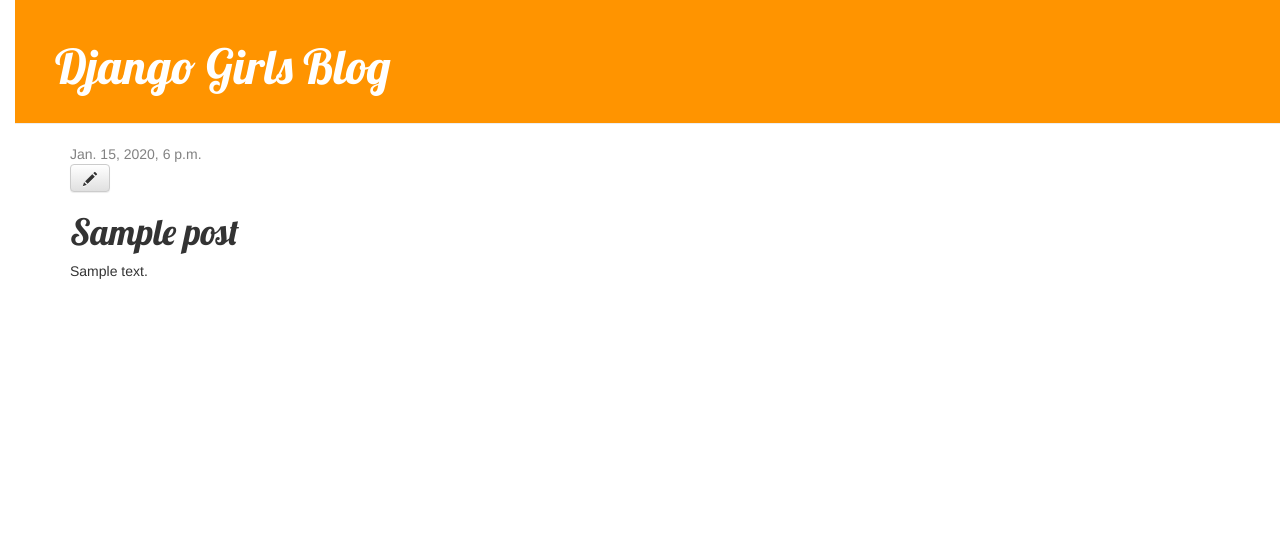
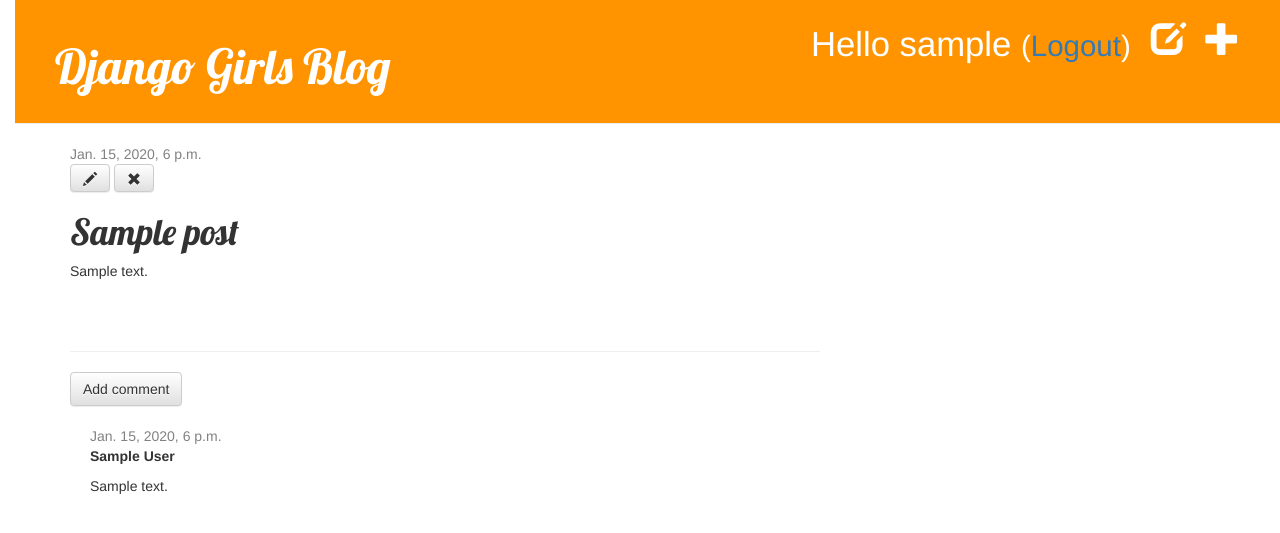
Before and after one commit to dachenlian/my-first-blog, a Django app: page /post/1/ in a window 1280 px wide. Shown: the top 533 px of the page. Run offline with Django 3.2, Linux system fonts and the light colour scheme; a user stored in the database is signed in; tables that the repository leaves empty hold one stand-in row (values such as "Sample post"); some libraries are stand-ins or nearby versions.

Commit message:
Finished optionals.

```diff
--- a/mysite/blog/admin.py
+++ b/mysite/blog/admin.py
@@ -1,4 +1,5 @@
 from django.contrib import admin
-from .models import Post
+from .models import Post, Comment
 
 admin.site.register(Post)
+admin.site.register(Comment)
--- a/mysite/blog/models.py
+++ b/mysite/blog/models.py
@@ -6,12 +6,30 @@ class Post(models.Model):
     author = models.ForeignKey('auth.User', on_delete=models.CASCADE)
     title = models.CharField(max_length=200)
     text = models.TextField()
-    created_date = models.DateTimeField(default=timezone.now())
+    created_date = models.DateTimeField(default=timezone.now)
     published_date = models.DateTimeField(blank=True, null=True)
 
     def publish(self):
-        self.published_date = timezone.now()
+        self.published_date = timezone.now
         self.save()
 
     def __str__(self):
         return self.title
+
+    def approved_comments(self):
+        return self.comments.filter(approved_comment=True)
+
+
+class Comment(models.Model):
+    post = models.ForeignKey('blog.Post', related_name='comments', on_delete=models.CASCADE)
+    author = models.CharField(max_length=200)
+    text = models.TextField()
+    created_date = models.DateTimeField(default=timezone.now)
+    approved_comment = models.BooleanField(default=False)
+
+    def approve(self):
+        self.approved_comment = True
+        self.save()
+
+    def __str__(self):
+        return self.text
--- a/mysite/blog/static/css/blog.css
+++ b/mysite/blog/static/css/blog.css
@@ -53,3 +53,7 @@ h1, h2, h3, h4 {
 .post h1 a, .post h1 a:visited {
     color: #000000;
 }
+
+.comment {
+    margin: 20px 0px 20px 20px;
+}
--- a/mysite/blog/templates/blog/base.html
+++ b/mysite/blog/templates/blog/base.html
@@ -10,8 +10,12 @@
 </head>
 <body>
     <div class="page-header">
-        {% if user.isauthenticated %}
+        {% if user.is_authenticated %}
         <a href="{% url 'post_new' %}" class="top-menu"><span class="glyphicon glyphicon-plus"></span></a>
+        <a href="{% url 'post_draft_list' %}" class="top-menu"><span class="glyphicon glyphicon-edit"></span></a>
+        <p class="top-menu">Hello {{ user.username }} <small>(<a href="{% url 'logout' %}">Logout</a>)</small></p>
+        {% else %}
+        <a href="{% url 'login' %}" class="top-menu"><span class="glyphicon glyphicon-lock"></span></a>
         {% endif %}
         <h1><a href="/">Django Girls Blog</a></h1>
     </div>
--- a/mysite/blog/templates/blog/post_detail.html
+++ b/mysite/blog/templates/blog/post_detail.html
@@ -6,11 +6,33 @@
     <div class="date">
         {{ post.published_date }}
     </div>
+    {% else %}
+        <a class="btn btn-default" href="{% url 'post_publish' pk=post.pk %}">Publish</a>
     {% endif %}
     {% if user.is_authenticated %}
     <a class="btn btn-default" href="{% url 'post_edit' pk=post.pk %}"><span class="glyphicon glyphicon-pencil"></span></a>
+    <a class="btn btn-default"href="{% url 'post_remove' pk=post.pk %}"><span class="glyphicon glyphicon-remove"></span></a>
     {% endif %}
     <h1>{{ post.title }}</h1>
     <p>{{ post.text|linebreaksbr }}</p>
 </div>
+<hr>
+<a class="btn btn-default" href="{% url 'add_comment_to_post' pk=post.pk %}">Add comment</a>
+{% for comment in post.comments.all %}
+    {% if user.is_authenticated or comment.approved_comment %}
+    <div class="comment">
+        <div class="date">
+            {{ comment.created_date }}
+        {% if not comment.approved_comment %}
+            <a class="btn btn-default" href="{% url 'comment_remove' pk=comment.pk %}"><span class="glyphicon glyphicon-remove"></span></a>
+            <a class="btn btn-default" href="{% url 'comment_approve' pk=comment.pk %}"><span class="glyphicon glyphicon-ok"></span></a>
+            {% endif %}
+        </div>
+        <strong>{{ comment.author }}</strong>
+        <p>{{ comment.text|linebreaks }}</p>
+    </div>
+{% endif %}
+{% empty %}
+    <p>No comments here yet :(</p>
+{% endfor %}
 {% endblock %}
--- a/mysite/blog/templates/blog/post_list.html
+++ b/mysite/blog/templates/blog/post_list.html
@@ -8,6 +8,7 @@
     </div>
     <h1><a href="{% url 'post_detail' pk=post.pk %}">{{ post.title }}</a></h1>
     <p>{{ post.text|linebreaksbr }}</p>
+    <a href="{% url 'post_detail' pk=post.pk%}">Comments: {{ post.approved_comments.count }}</a>
 </div>
 {% endfor %}
-{% endblock %}
+{% endblock content %}
--- a/mysite/blog/urls.py
+++ b/mysite/blog/urls.py
@@ -5,5 +5,11 @@ urlpatterns = [
     path(r'', views.post_list, name='post_list'),
     re_path(r'^post/(?P<pk>\d+)/$', views.post_detail, name='post_detail'),
     re_path(r'^post/new/$', views.post_new, name='post_new'),
-    re_path(r'^post/(?P<pk>\d+)/edit$', views.post_edit, name='post_edit')
+    re_path(r'^post/(?P<pk>\d+)/edit$', views.post_edit, name='post_edit'),
+    re_path(r'^drafts/$', views.post_draft_list, name='post_draft_list'),
+    re_path(r'^post/(?P<pk>\d+)/publish/$', views.post_publish, name='post_publish'),
+    re_path(r'^post/(?P<pk>\d+)/remove/$', views.post_remove, name='post_remove'),
+    re_path(r'^post/(?P<pk>\d+)/comment/$', views.add_comment_to_post, name='add_comment_to_post'),
+    re_path(r'^comment/(?P<pk>\d+)/approve/$', views.comment_approve, name='comment_approve'),
+    re_path(r'^comment/(?P<pk>\d+)/remove/$', views.comment_remove, name='comment_remove'),
 ]
--- a/mysite/blog/views.py
+++ b/mysite/blog/views.py
@@ -1,7 +1,8 @@
 from django.shortcuts import render, get_object_or_404, redirect
-from .models import Post
-from .forms import PostForm
+from .models import Post, Comment
+from .forms import PostForm, CommentForm
 from django.utils import timezone
+from django.contrib.auth.decorators import login_required
 
 
 def post_list(request):
@@ -14,13 +15,14 @@ def post_detail(request, pk):
     return render(request, 'blog/post_detail.html', {'post': post})
 
 
+@login_required
 def post_new(request):
     if request.method == "POST":
         form = PostForm(request.POST)
         if form.is_valid():
             post = form.save(commit=False)
             post.author = request.user
-            post.published_date = timezone.now()
+            # post.published_date = timezone.now()
             post.save()
             return redirect('post_detail', pk=post.pk)
     else:
@@ -28,6 +30,7 @@ def post_new(request):
         return render(request, 'blog/post_edit.html', {'form': form})
 
 
+@login_required
 def post_edit(request, pk):
     post = get_object_or_404(Post, pk=pk)
     if request.method == "POST":
@@ -35,9 +38,57 @@ def post_edit(request, pk):
         if form.is_valid():
             post = form.save(commit=False)
             post.author = request.user
-            post.published_date = timezone.now()
+            # post.published_date = timezone.now()
             post.save()
             return redirect('post_detail', pk=post.pk)
     else:
         form = PostForm(instance=post)
     return render(request, 'blog/post_edit.html', {'form': form})
+
+
+@login_required
+def post_draft_list(request):
+    posts = Post.objects.filter(published_date__isnull=True).order_by('created_date')
+    return render(request, 'blog/post_draft_list.html', {'posts': posts})
+
+
+@login_required
+def post_publish(request, pk):
+    post = get_object_or_404(Post, pk=pk)
+    post.publish()
+    return redirect('post_detail', pk=pk)
+
+
+@login_required
+def post_remove(request, pk):
+    post = get_object_or_404(Post, pk=pk)
+    post.delete()
+    return redirect('post_list')
+
+
+def add_comment_to_post(request, pk):
+    post = get_object_or_404(Post, pk=pk)
+    if request.method == "POST":
+        form = CommentForm(request.POST)
+        if form.is_valid():
+            comment = form.save(commit=False)
+            comment.post = post
+            comment.save()
+            return redirect('post_detail', pk=post.pk)
+    else:
+        form = CommentForm()
+    return render(request, 'blog/add_comment_to_post.html', {'form': form})
+
+
+@login_required
+def comment_approve(request, pk):
+    comment = get_object_or_404(Comment, pk=pk)
+    comment.approve()
+    return redirect('post_detail', pk=comment.post.pk)
+
+
+@login_required
+def comment_remove(request, pk):
+    comment = get_object_or_404(Comment, pk=pk)
+    comment.delete()
+    return redirect('post_detail', pk=comment.post.pk)
--- a/mysite/mysite/settings.py
+++ b/mysite/mysite/settings.py
@@ -120,3 +120,5 @@ USE_TZ = True
 
 STATIC_URL = '/static/'
 STATIC_ROOT = os.path.join(BASE_DIR, "static")
+
+LOGIN_REDIRECT_URL = '/'
--- a/mysite/mysite/urls.py
+++ b/mysite/mysite/urls.py
@@ -14,10 +14,14 @@ Including another URLconf
     2. Add a URL to urlpatterns:  path('blog/', include('blog.urls'))
 """
 from django.contrib import admin
-from django.urls import path
+from django.urls import path, re_path
 from django.urls import include
+
+from django.contrib.auth import views
 
 urlpatterns = [
     path('admin/', admin.site.urls),
-    path('', include('blog.urls'))
+    path('', include('blog.urls')),
+    re_path(r'^accounts/login/$', views.login, name='login'),
+    re_path(r'^accounts/logout/$', views.logout, name='logout', kwargs={'next_page': '/'})
 ]
```
Also changed, not shown: mysite/blog/forms.py (+8 -1 lines), mysite/blog/templates/blog/add_comment_to_post.html (added, +10 -0 lines), mysite/blog/templates/blog/post_draft_list.html (added, +11 -0 lines), mysite/blog/templates/registration/login.html (added, +25 -0 lines), mysite/blog/migrations/0003_auto_20180306_2142.py (added).
